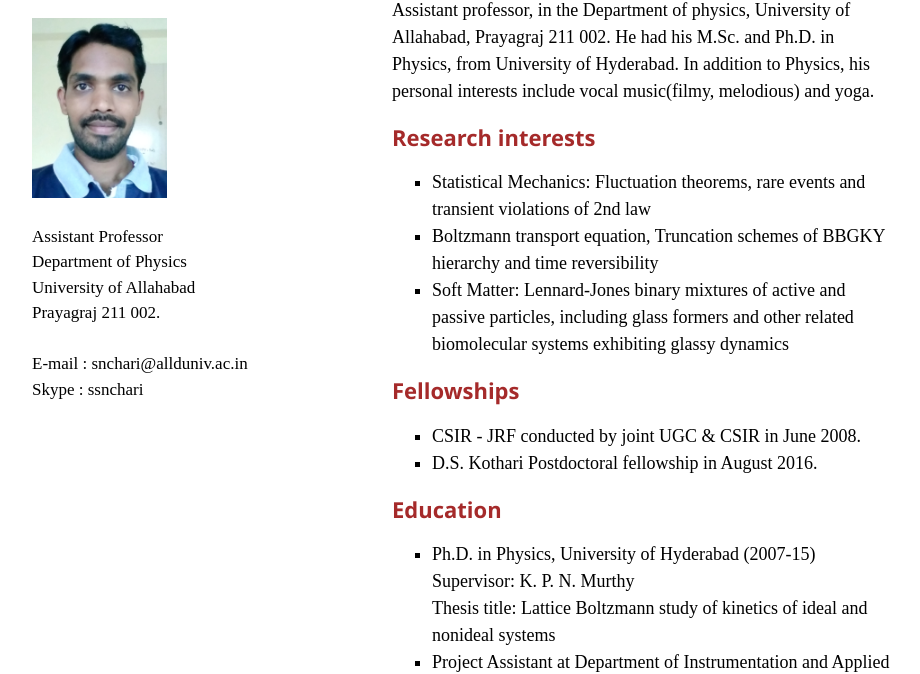
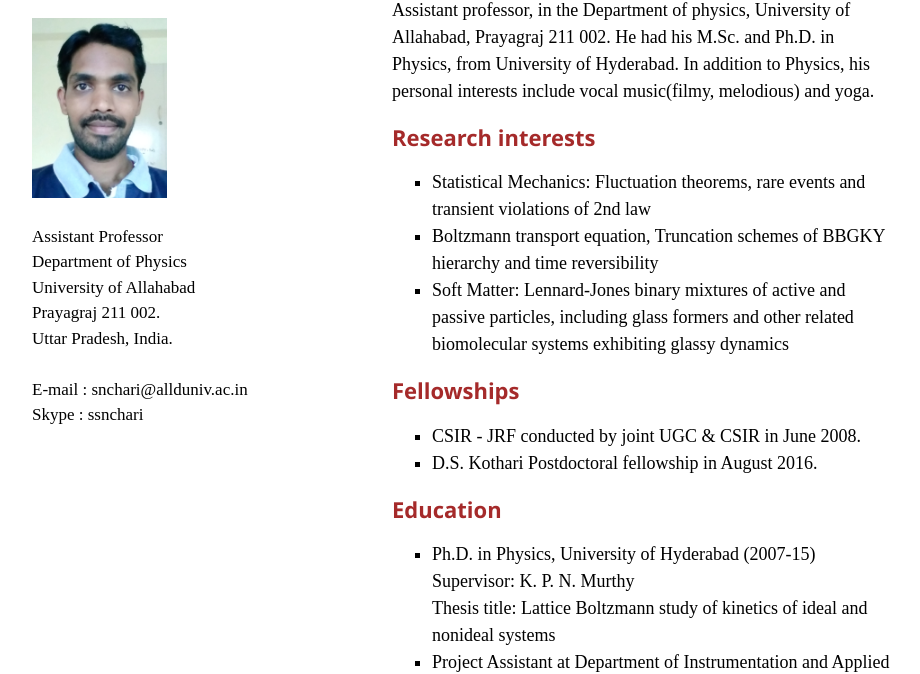
Before and after one commit to siva-chari/Homepage, a plain HTML site: page index.html in a window 1280 px wide. Shown: the part 132-806 px from the top of the page, without its empty margins (178-1098 px from the left). Drawn offline with Linux system fonts and the light colour scheme; a web font is replaced by a local one.

Commit message:
Update index.html

```diff
--- a/index.html
+++ b/index.html
@@ -73,6 +73,7 @@ list-style-type: square;
           <div align="left">Department of Physics<br>
             University of Allahabad<br>
             Prayagraj 211 002.<br>
+	    Uttar Pradesh, India.<br>
           </div>
           <br>
           E-mail : snchari@allduniv.ac.in<br>
```
